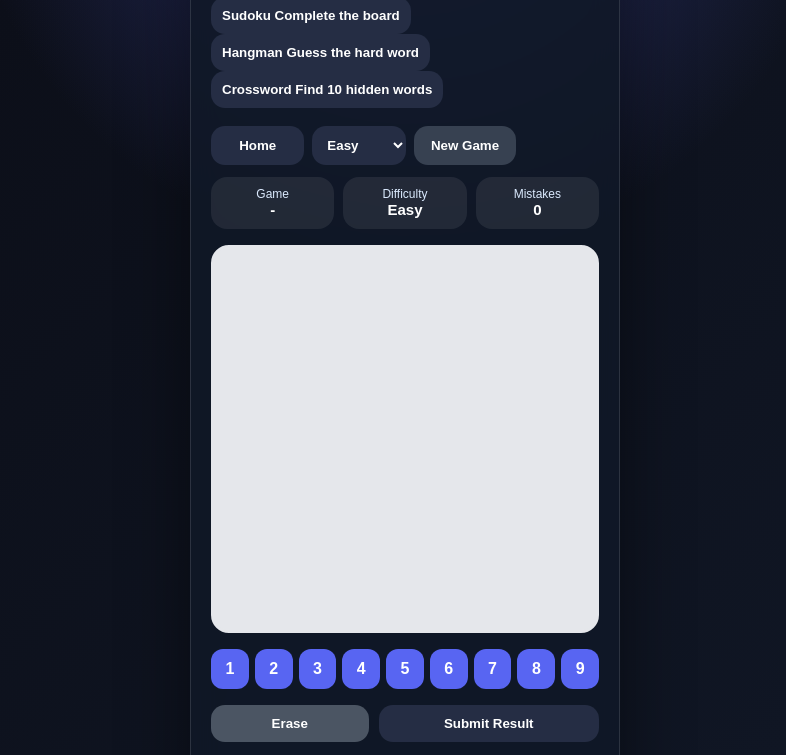
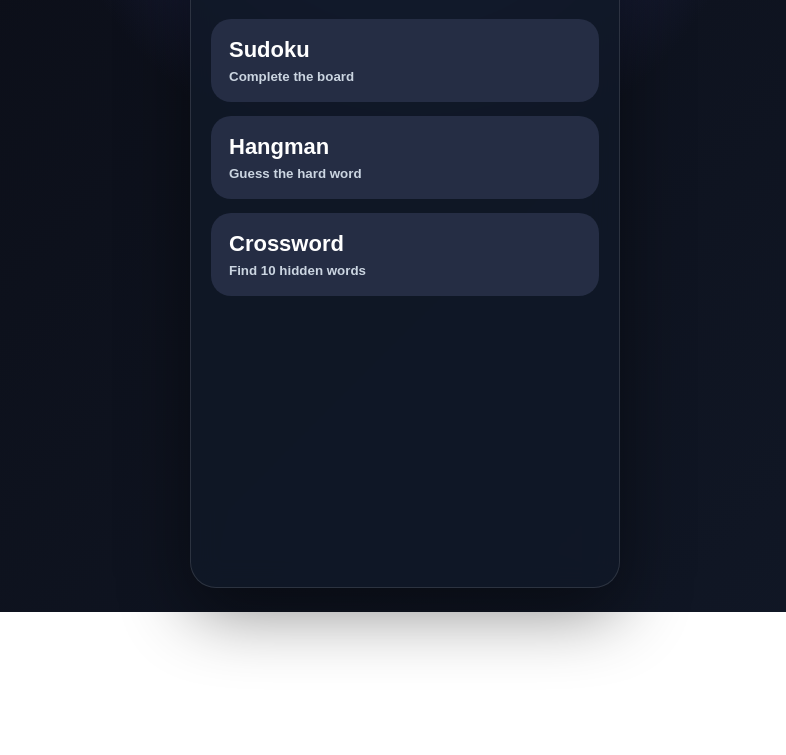
Before and after one commit to Filip537/NoobV2, a website: page sudoku/index.html in a window 1280 px wide. Shown: the part 188-943 px from the top of the page, without its empty margins (235-1021 px from the left). After the commit the page ends 800 px from the top, so only its background shows below. Drawn offline with Linux system fonts and the light colour scheme.

Commit message:
Add files via upload

```diff
--- a/sudoku/style.css
+++ b/sudoku/style.css
@@ -224,3 +224,35 @@ select {
     font-size: 17px;
   }
 }
+
+.hidden {
+  display: none !important;
+}
+
+.game-grid {
+  display: grid;
+  gap: 14px;
+  margin-top: 22px;
+}
+
+.game-card {
+  width: 100%;
+  text-align: left;
+  padding: 18px;
+  border-radius: 20px;
+  background: #252d44;
+}
+
+.game-card strong {
+  display: block;
+  font-size: 22px;
+  margin-bottom: 6px;
+}
+
+.game-card span {
+  color: #cbd5e1;
+}
+
+#gameArea {
+  margin-top: 20px;
+}
```
